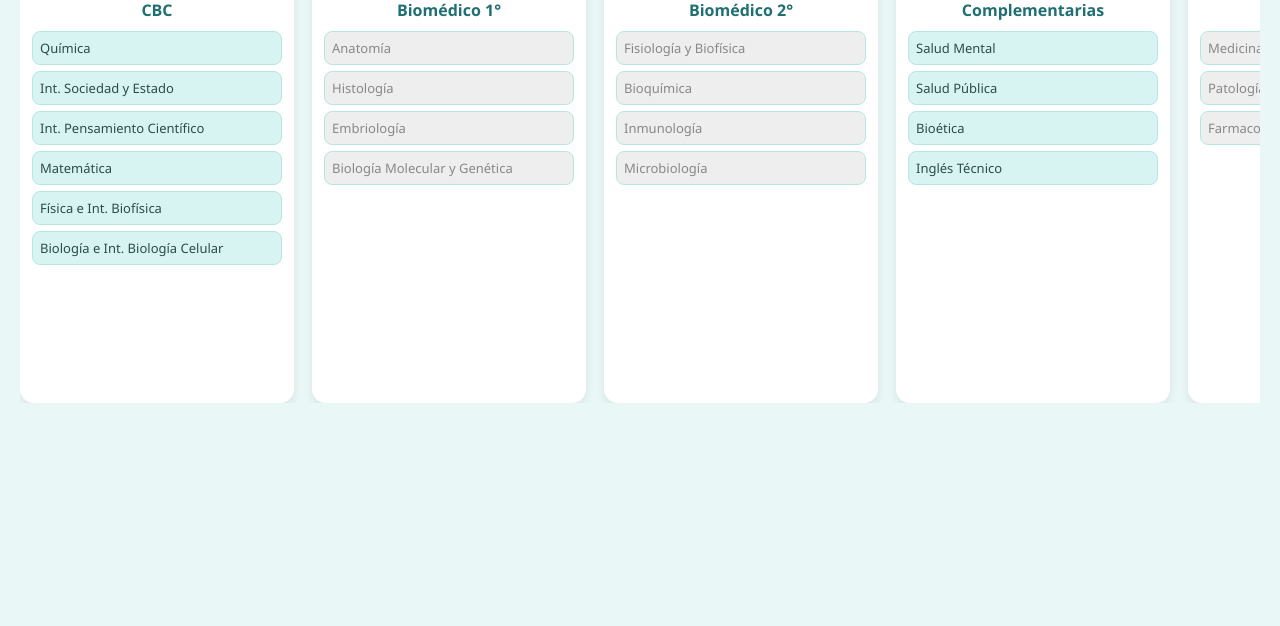
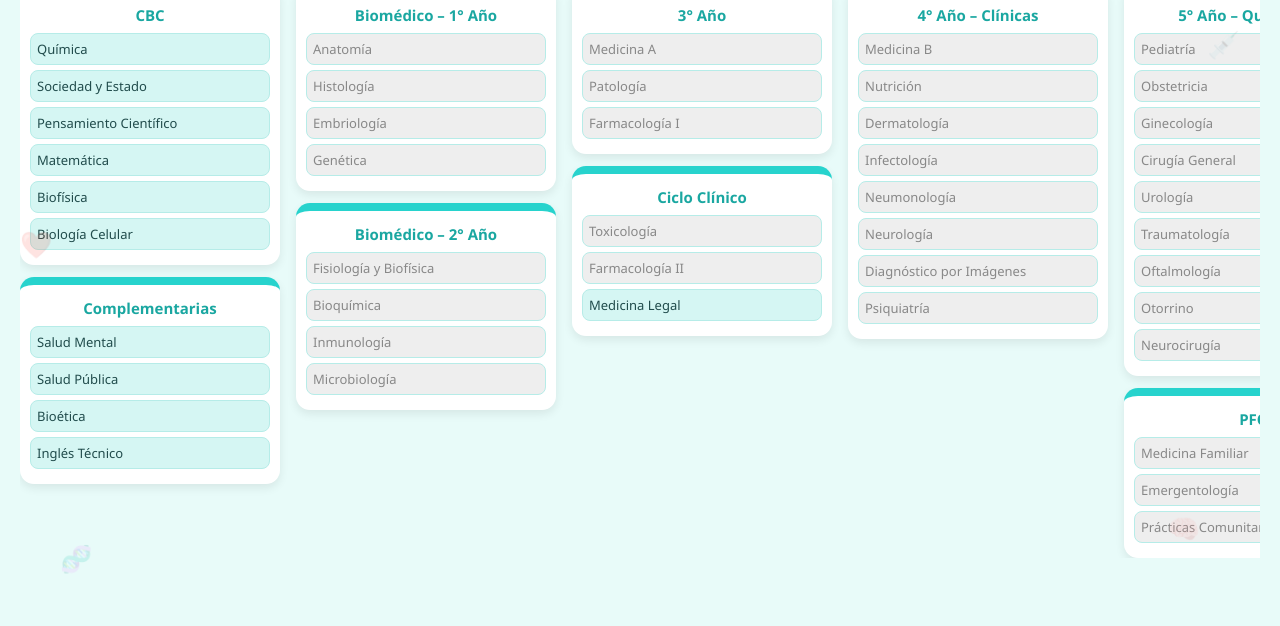
Before and after one commit to jfatumedida-dev/malla-medicina, a plain HTML site: page index.html in a window 1280 px wide. Shown: the part 174-800 px from the top of the page. Drawn offline with Linux system fonts and the light colour scheme.

Commit message:
Update index.html

```diff
--- a/index.html
+++ b/index.html
@@ -6,72 +6,80 @@
 
 <style>
 body{
-  font-family:'Segoe UI', Tahoma, sans-serif;
-  background:#e9f7f6;
+  font-family:'Segoe UI',sans-serif;
+  background:#e8fbf9;
   margin:0;
   padding:20px;
-  color:#2b4c4b;
+  color:#214c4c;
 }
 
 header{
-  display:flex;
-  align-items:center;
-  gap:15px;
-  justify-content:center;
-  margin-bottom:20px;
+  text-align:center;
+  margin-bottom:15px;
 }
 
 header img{
-  height:60px;
+  height:70px;
 }
 
 h1{
-  margin:0;
-  color:#1f6f73;
+  margin:5px 0;
+  color:#1aa7a1;
 }
 
-.stickers{
-  text-align:center;
-  font-size:28px;
-  margin-bottom:10px;
+/* stickers */
+.sticker{
+  position:fixed;
+  font-size:26px;
+  opacity:0.15;
+  pointer-events:none;
 }
+.s1{top:30px;left:30px;}
+.s2{top:200px;right:40px;}
+.s3{bottom:50px;left:60px;}
+.s4{bottom:80px;right:80px;}
+.s5{top:400px;left:20px;}
 
 .grid{
   display:flex;
-  gap:18px;
+  gap:16px;
   overflow-x:auto;
 }
 
-.column{
+.col{
+  min-width:260px;
+  display:flex;
+  flex-direction:column;
+  gap:12px;
+}
+
+.block{
   background:white;
   border-radius:14px;
-  padding:12px;
-  min-width:250px;
+  padding:10px;
   box-shadow:0 4px 10px rgba(0,0,0,0.08);
-  border-top:8px solid #35c9c4;
+  border-top:8px solid #27d3cd;
 }
 
-.column h2{
+.block h3{
+  margin:3px 0 8px 0;
   text-align:center;
-  font-size:16px;
-  margin:5px 0 10px 0;
-  color:#1f6f73;
+  color:#1aa7a1;
+  font-size:15px;
 }
 
 .subject{
-  background:#d8f4f2;
-  margin:6px 0;
-  padding:7px;
+  background:#d5f6f3;
+  border:1px solid #b6ece8;
   border-radius:8px;
+  padding:6px;
+  margin:5px 0;
   cursor:pointer;
   font-size:13px;
-  transition:0.2s;
-  border:1px solid #b7e7e4;
+  transition:0.15s;
 }
 
-.subject:hover{
-  transform:scale(1.03);
-}
+.subject:hover{transform:scale(1.03);}
 
 .approved{
   background:#b8f0c9;
@@ -79,7 +87,7 @@ h1{
 }
 
 .locked{
-  background:#eeeeee;
+  background:#eee;
   color:#888;
   cursor:not-allowed;
 }
@@ -89,19 +97,21 @@ h1{
 <body>
 
 <header>
-  <!-- CAMBIÁ ESTA URL POR EL LOGO QUE QUIERAS -->
-  <img src="https://upload.wikimedia.org/wikipedia/commons/1/1a/UBA.svg">
-  <h1>Plan de Estudios Medicina UBA</h1>
+<img src="https://upload.wikimedia.org/wikipedia/commons/1/1a/UBA.svg">
+<h1>Plan de Estudios – Medicina UBA</h1>
 </header>
 
-<div class="stickers">
-  🩺 💉 🧬 🧠 ❤️ 🧫
-</div>
+<!-- stickers -->
+<div class="sticker s1">🩺</div>
+<div class="sticker s2">💉</div>
+<div class="sticker s3">🧬</div>
+<div class="sticker s4">🧠</div>
+<div class="sticker s5">❤️</div>
 
 <div class="grid" id="grid"></div>
 
 <script>
-const KEY="medicina_uba_progress";
+const KEY="mallaMedUBA";
 let progress=JSON.parse(localStorage.getItem(KEY))||{};
 function save(){localStorage.setItem(KEY,JSON.stringify(progress));}
 function ok(id){return progress[id]===true;}
@@ -109,130 +119,134 @@ function ok(id){return progress[id]===true;}
 const subjects=[
 
 // CBC
-{id:"quimica",name:"Química",col:"CBC",req:[]},
-{id:"sociedad",name:"Int. Sociedad y Estado",col:"CBC",req:[]},
-{id:"ipc",name:"Int. Pensamiento Científico",col:"CBC",req:[]},
-{id:"matematica",name:"Matemática",col:"CBC",req:[]},
-{id:"fisica",name:"Física e Int. Biofísica",col:"CBC",req:[]},
-{id:"biologia",name:"Biología e Int. Biología Celular",col:"CBC",req:[]},
+{id:"quimica",name:"Química",group:"cbc"},
+{id:"sociedad",name:"Sociedad y Estado",group:"cbc"},
+{id:"ipc",name:"Pensamiento Científico",group:"cbc"},
+{id:"matematica",name:"Matemática",group:"cbc"},
+{id:"fisica",name:"Biofísica",group:"cbc"},
+{id:"biologia",name:"Biología Celular",group:"cbc"},
 
-// BIOMEDICO 1
-{id:"anatomia",name:"Anatomía",col:"Biomédico 1°",req:["CBC"]},
-{id:"histologia",name:"Histología",col:"Biomédico 1°",req:["CBC"]},
-{id:"embriologia",name:"Embriología",col:"Biomédico 1°",req:["CBC"]},
-{id:"genetica",name:"Biología Molecular y Genética",col:"Biomédico 1°",req:["CBC"]},
+// Biomédico 1
+{id:"anatomia",name:"Anatomía",req:["CBC"],group:"bio1"},
+{id:"histologia",name:"Histología",req:["CBC"],group:"bio1"},
+{id:"embriologia",name:"Embriología",req:["CBC"],group:"bio1"},
+{id:"genetica",name:"Genética",req:["CBC"],group:"bio1"},
 
-// BIOMEDICO 2
-{id:"fisiologia",name:"Fisiología y Biofísica",col:"Biomédico 2°",req:["anatomia","histologia"]},
-{id:"bioquimica",name:"Bioquímica",col:"Biomédico 2°",req:["anatomia","histologia"]},
-{id:"inmunologia",name:"Inmunología",col:"Biomédico 2°",req:["anatomia","histologia"]},
-{id:"microbiologia",name:"Microbiología",col:"Biomédico 2°",req:["inmunologia","bioquimica"]},
+// Biomédico 2
+{id:"fisiologia",name:"Fisiología y Biofísica",req:["anatomia","histologia"],group:"bio2"},
+{id:"bioquimica",name:"Bioquímica",req:["anatomia","histologia"],group:"bio2"},
+{id:"inmunologia",name:"Inmunología",req:["anatomia","histologia"],group:"bio2"},
+{id:"microbiologia",name:"Microbiología",req:["inmunologia","bioquimica"],group:"bio2"},
 
-// COMPLEMENTARIAS
-{id:"saludmental",name:"Salud Mental",col:"Complementarias",req:[]},
-{id:"saludpublica",name:"Salud Pública",col:"Complementarias",req:[]},
-{id:"bioetica",name:"Bioética",col:"Complementarias",req:[]},
-{id:"ingles",name:"Inglés Técnico",col:"Complementarias",req:[]},
+// Complementarias
+{id:"saludmental",name:"Salud Mental",group:"comp"},
+{id:"saludpublica",name:"Salud Pública",group:"comp"},
+{id:"bioetica",name:"Bioética",group:"comp"},
+{id:"ingles",name:"Inglés Técnico",group:"comp"},
 
-// 3° AÑO
-{id:"medicinaA",name:"Medicina A (Semiología)",col:"3° Año",req:["BIOMED"]},
-{id:"patologia",name:"Patología",col:"3° Año",req:["BIOMED"]},
-{id:"farmaco1",name:"Farmacología I",col:"3° Año",req:["BIOMED"]},
+// 3
+{id:"medA",name:"Medicina A",req:["BIOMED"],group:"y3"},
+{id:"patologia",name:"Patología",req:["BIOMED"],group:"y3"},
+{id:"farm1",name:"Farmacología I",req:["BIOMED"],group:"y3"},
 
-// CICLO CLINICO
-{id:"toxico",name:"Toxicología",col:"Ciclo Clínico",req:["farmaco1"]},
-{id:"farmaco2",name:"Farmacología II",col:"Ciclo Clínico",req:["farmaco1","medicinaA"]},
-{id:"legal",name:"Medicina Legal y Deontología",col:"Ciclo Clínico",req:[]},
+// clínico
+{id:"toxico",name:"Toxicología",req:["farm1"],group:"clin"},
+{id:"farm2",name:"Farmacología II",req:["farm1","medA"],group:"clin"},
+{id:"legal",name:"Medicina Legal",group:"clin"},
 
-// 4° AÑO
-{id:"medicinaB",name:"Medicina B",col:"4° Año",req:["medicinaA","patologia"]},
-{id:"nutricion",name:"Nutrición",col:"4° Año",req:["medicinaA","patologia"]},
-{id:"derma",name:"Dermatología",col:"4° Año",req:["medicinaA","patologia"]},
-{id:"infecto",name:"Infectología",col:"4° Año",req:["medicinaA","patologia"]},
-{id:"neumo",name:"Neumonología",col:"4° Año",req:["medicinaA","patologia"]},
-{id:"neuro",name:"Neurología",col:"4° Año",req:["medicinaA","patologia"]},
-{id:"imagenes",name:"Diagnóstico por Imágenes",col:"4° Año",req:["medicinaA","patologia"]},
-{id:"psiquiatria",name:"Psiquiatría",col:"4° Año",req:["medicinaA","patologia","saludmental"]},
+// 4
+{id:"medB",name:"Medicina B",req:["medA","patologia"],group:"y4"},
+{id:"nutricion",name:"Nutrición",req:["medA","patologia"],group:"y4"},
+{id:"derma",name:"Dermatología",req:["medA","patologia"],group:"y4"},
+{id:"infecto",name:"Infectología",req:["medA","patologia"],group:"y4"},
+{id:"neumo",name:"Neumonología",req:["medA","patologia"],group:"y4"},
+{id:"neuro",name:"Neurología",req:["medA","patologia"],group:"y4"},
+{id:"imagenes",name:"Diagnóstico por Imágenes",req:["medA","patologia"],group:"y4"},
+{id:"psiquiatria",name:"Psiquiatría",req:["medA","patologia","saludmental"],group:"y4"},
 
-// 5° AÑO
-{id:"pediatria",name:"Pediatría",col:"5° Año",req:["medicinaA","patologia"]},
-{id:"obste",name:"Obstetricia",col:"5° Año",req:["medicinaA","patologia"]},
-{id:"gine",name:"Ginecología",col:"5° Año",req:["medicinaA","patologia"]},
-{id:"cirugia",name:"Cirugía General",col:"5° Año",req:["medicinaA","patologia"]},
-{id:"uro",name:"Urología",col:"5° Año",req:["medicinaA","patologia"]},
-{id:"trauma",name:"Ortopedia-Traumatología",col:"5° Año",req:["medicinaA","patologia"]},
-{id:"oftalmo",name:"Oftalmología",col:"5° Año",req:["medicinaA","patologia"]},
-{id:"orl",name:"Otorrinolaringología",col:"5° Año",req:["medicinaA","patologia"]},
-{id:"neurocir",name:"Neurocirugía",col:"5° Año",req:["medicinaA","patologia"]},
+// 5
+{id:"pediatria",name:"Pediatría",req:["medA","patologia"],group:"y5"},
+{id:"obste",name:"Obstetricia",req:["medA","patologia"],group:"y5"},
+{id:"gine",name:"Ginecología",req:["medA","patologia"],group:"y5"},
+{id:"cirugia",name:"Cirugía General",req:["medA","patologia"],group:"y5"},
+{id:"uro",name:"Urología",req:["medA","patologia"],group:"y5"},
+{id:"trauma",name:"Traumatología",req:["medA","patologia"],group:"y5"},
+{id:"oftalmo",name:"Oftalmología",req:["medA","patologia"],group:"y5"},
+{id:"orl",name:"Otorrino",req:["medA","patologia"],group:"y5"},
+{id:"neurocir",name:"Neurocirugía",req:["medA","patologia"],group:"y5"},
 
 // PFO
-{id:"familiar",name:"Medicina Familiar",col:"PFO",req:["ALL"]},
-{id:"emergen",name:"Emergentología",col:"PFO",req:["ALL"]},
-{id:"comunitaria",name:"Prácticas Comunitarias",col:"PFO",req:["ALL"]},
+{id:"familiar",name:"Medicina Familiar",req:["ALL"],group:"pfo"},
+{id:"emergen",name:"Emergentología",req:["ALL"],group:"pfo"},
+{id:"comunitaria",name:"Prácticas Comunitarias",req:["ALL"],group:"pfo"},
 ];
 
-function CBCcomplete(){
- return subjects.filter(s=>s.col==="CBC").every(s=>ok(s.id));
-}
-function BIOMEDcomplete(){
- return subjects.filter(s=>s.col.includes("Biomédico")).every(s=>ok(s.id));
-}
-function ALLcomplete(){
- return subjects.every(s=>ok(s.id));
-}
+// reglas
+function CBCok(){return subjects.filter(s=>s.group==="cbc").every(s=>ok(s.id));}
+function BIOMEDok(){return subjects.filter(s=>s.group==="bio1"||s.group==="bio2").every(s=>ok(s.id));}
+function ALLok(){return subjects.every(s=>ok(s.id));}
 
 function unlocked(sub){
+ if(!sub.req) return true;
  return sub.req.every(r=>{
-  if(r==="CBC") return CBCcomplete();
-  if(r==="BIOMED") return BIOMEDcomplete();
-  if(r==="ALL") return ALLcomplete();
+  if(r==="CBC") return CBCok();
+  if(r==="BIOMED") return BIOMEDok();
+  if(r==="ALL") return ALLok();
   return ok(r);
  });
 }
 
-function missing(sub){
- if(sub.req.includes("CBC") && !CBCcomplete()) return "Falta CBC";
- if(sub.req.includes("BIOMED") && !BIOMEDcomplete()) return "Falta ciclo biomédico";
- if(sub.req.includes("ALL") && !ALLcomplete()) return "Falta toda la carrera";
- return "Faltan correlativas";
+function renderBlock(title,list){
+ let html=`<div class="block"><h3>${title}</h3>`;
+ list.forEach(sub=>{
+  let cls="subject";
+  if(ok(sub.id)) cls+=" approved";
+  else if(!unlocked(sub)) cls+=" locked";
+  html+=`<div class="${cls}" title="Faltan correlativas" onclick="toggle('${sub.id}')">${sub.name}</div>`;
+ });
+ html+="</div>";
+ return html;
+}
+
+function toggle(id){
+ const sub=subjects.find(s=>s.id===id);
+ if(!unlocked(sub)) return;
+ progress[id]=!ok(id);
+ save();
+ render();
 }
 
 function render(){
- const grid=document.getElementById("grid");
- grid.innerHTML="";
- const cols=[...new Set(subjects.map(s=>s.col))];
+ const g=document.getElementById("grid");
+ g.innerHTML=`
+ <div class="col">
+ ${renderBlock("CBC",subjects.filter(s=>s.group==="cbc"))}
+ ${renderBlock("Complementarias",subjects.filter(s=>s.group==="comp"))}
+ </div>
 
- cols.forEach(c=>{
-  const col=document.createElement("div");
-  col.className="column";
-  col.innerHTML=`<h2>${c}</h2>`;
+ <div class="col">
+ ${renderBlock("Biomédico – 1° Año",subjects.filter(s=>s.group==="bio1"))}
+ ${renderBlock("Biomédico – 2° Año",subjects.filter(s=>s.group==="bio2"))}
+ </div>
 
-  subjects.filter(s=>s.col===c).forEach(sub=>{
-   const d=document.createElement("div");
-   d.className="subject";
-   d.innerText=sub.name;
+ <div class="col">
+ ${renderBlock("3° Año",subjects.filter(s=>s.group==="y3"))}
+ ${renderBlock("Ciclo Clínico",subjects.filter(s=>s.group==="clin"))}
+ </div>
 
-   if(ok(sub.id)) d.classList.add("approved");
-   else if(!unlocked(sub)){
-    d.classList.add("locked");
-    d.title=missing(sub);
-   }
+ <div class="col">
+ ${renderBlock("4° Año – Clínicas",subjects.filter(s=>s.group==="y4"))}
+ </div>
 
-   d.onclick=()=>{
-    if(!unlocked(sub)) return;
-    progress[sub.id]=!ok(sub.id);
-    save();
-    render();
-   };
-
-   col.appendChild(d);
-  });
-
-  grid.appendChild(col);
- });
+ <div class="col">
+ ${renderBlock("5° Año – Quirúrgicas",subjects.filter(s=>s.group==="y5"))}
+ ${renderBlock("PFO",subjects.filter(s=>s.group==="pfo"))}
+ </div>
+ `;
 }
 
 render();
 </script>
+
 </body>
 </html>
```
